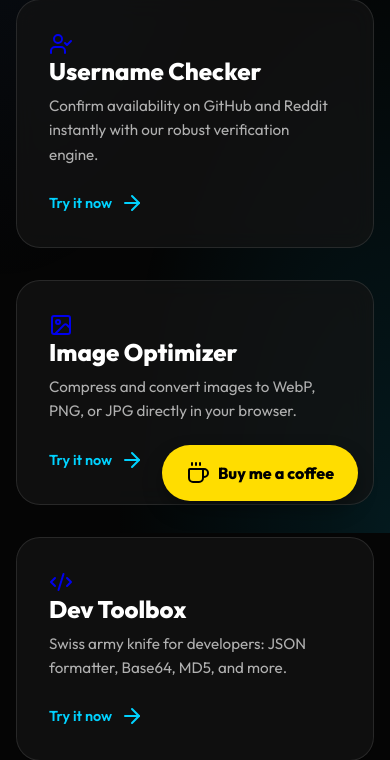
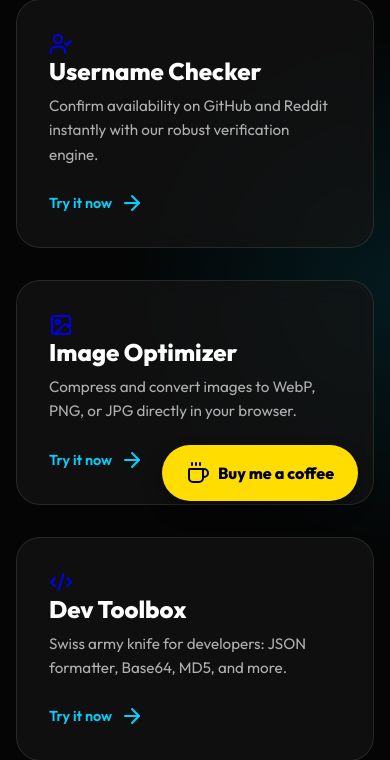
Before and after one commit to pasihaka/handlekit.com, a Flask app: page / in a window 390 px wide. Shown: the part 311-1071 px from the top of the page. Run offline with Flask 3, Linux system fonts and the light colour scheme.

Commit message:
Add files via upload

```diff
--- a/static/css/style.css
+++ b/static/css/style.css
@@ -34,8 +34,8 @@ body {
   z-index: -1;
   pointer-events: none;
   background-image:
-    radial-gradient(at 0% 0%, rgba(58, 123, 213, 0.1) 0px, transparent 50%),
-    radial-gradient(at 100% 100%, rgba(0, 210, 255, 0.1) 0px, transparent 50%);
+    radial-gradient(circle at 0% 0%, rgba(58, 123, 213, 0.1) 0px, transparent 50vw),
+    radial-gradient(circle at 100% 100%, rgba(0, 210, 255, 0.1) 0px, transparent 50vw);
   transform: translateZ(0); /* Hardware acceleration */
 }
 
@@ -188,6 +188,13 @@ footer {
 }
 
 @media (max-width: 768px) {
+  .bg-gradient {
+    height: 150vh; /* Deliberately overflow the bottom to hide snapping edges */
+    background-image:
+      radial-gradient(circle at 0% 0%, rgba(58, 123, 213, 0.1) 0px, transparent 70vw),
+      radial-gradient(circle at 100% 600px, rgba(0, 210, 255, 0.1) 0px, transparent 70vw);
+  }
+
   h1 {
     font-size: 2rem;
   }
```
